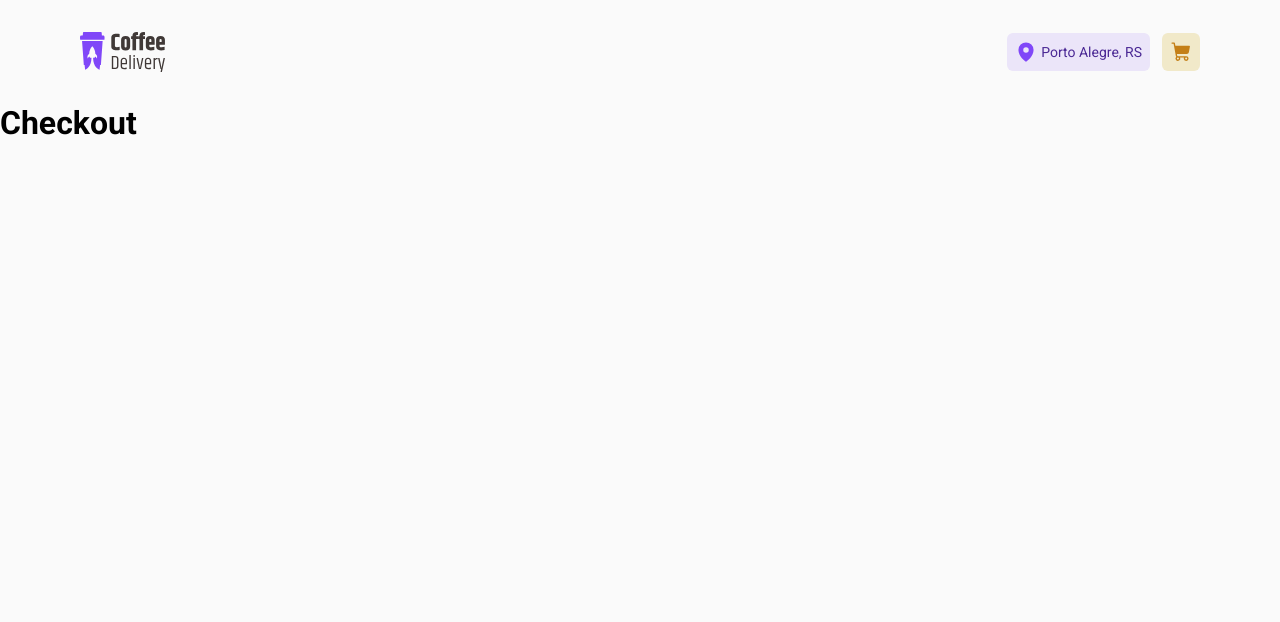
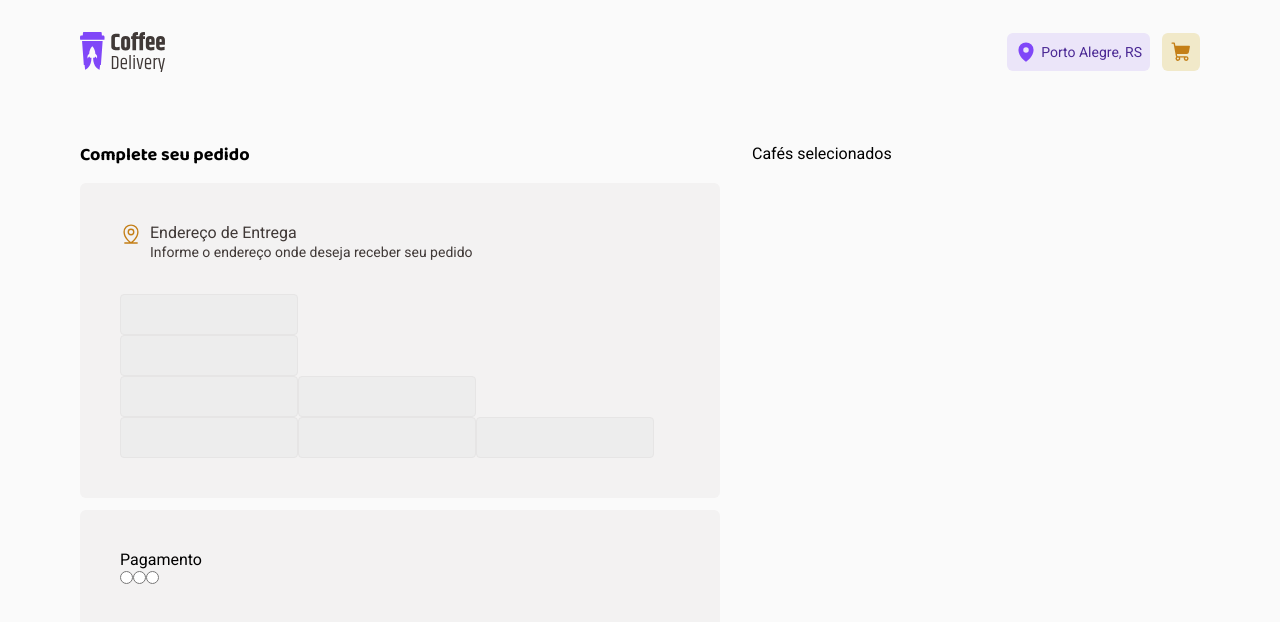
Before and after one commit to tiago0214/coffee-delivery, a React (Vite) app: page /checkout in a window 1280 px wide. Shown: the top 622 px of the page. Built offline with nearby package versions, Linux system fonts and the light colour scheme.

Commit message:
add: checkout page layout

```diff
--- a/src/pages/Checkout/index.tsx
+++ b/src/pages/Checkout/index.tsx
@@ -1,3 +1,70 @@
+import { MapPinLine } from '@phosphor-icons/react'
+import {
+  AddressHeader,
+  AdressContainer,
+  AdressContent,
+  AdressInputs,
+  CheckoutContainer,
+  FormContainer,
+  SelectedCoffesContainer,
+} from './styles'
+
 export function Checkout() {
-  return <h1>Checkout</h1>
+  return (
+    <CheckoutContainer>
+      <FormContainer>
+        <AdressContainer>
+          <header>Complete seu pedido</header>
+
+          <AdressContent>
+            <div>
+              <AddressHeader>
+                <MapPinLine size={22} color="#C47F17" />
+
+                <span>
+                  <p>Endereço de Entrega</p>
+                  <p>Informe o endereço onde deseja receber seu pedido</p>
+                </span>
+              </AddressHeader>
+
+              <AdressInputs>
+                <div id="cep">
+                  <input type="text" />
+                </div>
+
+                <div id="rua">
+                  <input type="text" />
+                </div>
+
+                <div id="numero-complemento">
+                  <input type="text" />
+                  <input type="text" />
+                </div>
+
+                <div id="bairro-cidade-uf">
+                  <input type="text" />
+                  <input type="text" />
+                  <input type="text" />
+                </div>
+              </AdressInputs>
+            </div>
+
+            <div>
+              <header>Pagamento</header>
+
+              <div>
+                <input type="radio" name="" id="" />
+                <input type="radio" name="" id="" />
+                <input type="radio" name="" id="" />
+              </div>
+            </div>
+          </AdressContent>
+        </AdressContainer>
+
+        <SelectedCoffesContainer>
+          <header>Cafés selecionados</header>
+        </SelectedCoffesContainer>
+      </FormContainer>
+    </CheckoutContainer>
+  )
 }
--- a/src/pages/Checkout/styles.ts
+++ b/src/pages/Checkout/styles.ts
@@ -0,0 +1,71 @@
+import styled from 'styled-components'
+
+export const CheckoutContainer = styled.div`
+  width: 70rem;
+  padding-top: 40px;
+  margin: auto;
+  display: flex;
+`
+
+export const FormContainer = styled.form`
+  display: flex;
+  width: 100%;
+  gap: 2rem;
+`
+
+export const AdressContainer = styled.div`
+  & > header {
+    font-size: 1.125rem;
+    font-weight: 700;
+    font-family: 'Baloo 2';
+    line-height: 1.3;
+  }
+
+  width: 40rem;
+  /* flex: 1; */
+  display: flex;
+  flex-direction: column;
+`
+export const AdressContent = styled.div`
+  margin-top: 0.95rem;
+  display: flex;
+  flex-direction: column;
+  gap: 0.75rem;
+
+  & > div {
+    background-color: ${(props) => props.theme['base-card']};
+    padding: 2.5rem;
+    border-radius: 6px;
+  }
+`
+
+export const AdressInputs = styled.div`
+  input {
+    padding: 0.75rem;
+    background: ${(props) => props.theme['base-input']};
+    border-radius: 4px;
+
+    border: solid 1px ${(props) => props.theme['base-button']};
+  }
+`
+
+export const AddressHeader = styled.div`
+  display: flex;
+  gap: 0.5rem;
+  margin-bottom: 2rem;
+
+  & > span :first-child {
+    color: ${(props) => props.theme['base-subtitle']};
+    font-family: 'Roboto';
+    line-height: 1.3;
+  }
+
+  & > span :last-child {
+    color: ${(props) => props.theme['base-subtitle']};
+    font-family: 'Roboto';
+    line-height: 1.3;
+    font-size: 14px;
+  }
+`
+
+export const SelectedCoffesContainer = styled.div``
```
